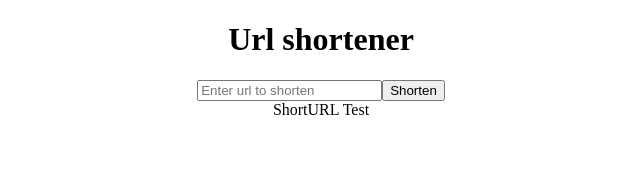
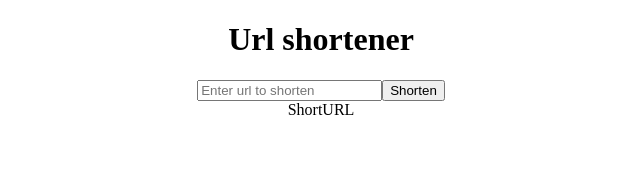
Before and after one commit to Mitch4sho/url-shortener, a React (Create React App) app in the folder client/: page / in a window 1280 px wide. Shown: the top 191 px of the page, without its empty margins (319-959 px from the left). Built offline with nearby package versions, Linux system fonts and the light colour scheme.

Commit message:
Add: setting new state for shorten url

```diff
--- a/client/src/App.js
+++ b/client/src/App.js
@@ -11,7 +11,7 @@ const AppWrapper = styled.div`
 
 export default function App() {
   const [url, setUrl] = useState("");
-  const [shortenUrl, setShortenUrl] = useState("Test");
+  const [shortenUrl, setShortenUrl] = useState({});
 
   const handleSubmit = (e) => {
     e.preventDefault();
@@ -23,9 +23,8 @@ export default function App() {
 
     axios
       .post("http://localhost:9000/shortUrl/add", fullUrl)
-      .then((res) => console.log(res.data));
+      .then((res) => setShortenUrl(res.data));
 
-    console.log(fullUrl);
     setUrl("");
   };
 
--- a/client/src/ShortUrl.js
+++ b/client/src/ShortUrl.js
@@ -4,5 +4,13 @@ import styled from "styled-components";
 const ShortUrlWrapper = styled.div``;
 
 export default function ShortUrl({ shortenUrl }) {
-  return <ShortUrlWrapper>ShortURL {shortenUrl}</ShortUrlWrapper>;
+  console.log(shortenUrl);
+  return (
+    <ShortUrlWrapper>
+      ShortURL
+      <a href={shortenUrl.full} target="_blank" rel="noreferrer">
+        {shortenUrl.short}
+      </a>
+    </ShortUrlWrapper>
+  );
 }
```
Also changed, not shown: 1 other file (tests, documents, lock files or other folders).
